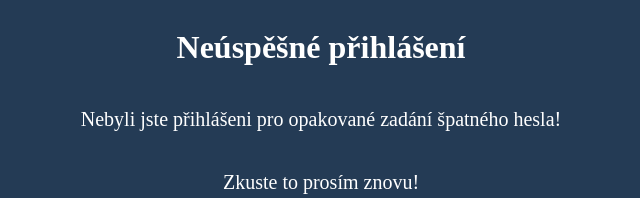
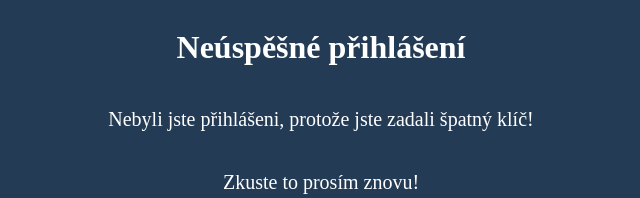
Before and after one commit to VENCAJEBOREC/ZapoPrace23-24, a plain HTML site: page loginagain.html in a window 1280 px wide. Shown: the top 198 px of the page, without its empty margins (319-959 px from the left). Drawn offline with Linux system fonts and the light colour scheme.

Commit message:
Update loginagain.html
Změna hesla na klíč

```diff
--- a/loginagain.html
+++ b/loginagain.html
@@ -14,7 +14,7 @@
 <h1>Neúspěšné přihlášení</h1>
 
 <!-- Oznámení o neúspěšném přihlášení -->
-<p style="color: white; font-size: 20px">Nebyli jste přihlášeni pro opakované zadání špatného hesla!</p>
+<p style="color: white; font-size: 20px">Nebyli jste přihlášeni, protože jste zadali špatný klíč!</p>
 <p style="color: white; font-size: 20px">Zkuste to prosím znovu!</p>
 
 <!-- Tlačítko pro opětovné přihlášení s odkazem na funkci v objektu UserManager -->
```
